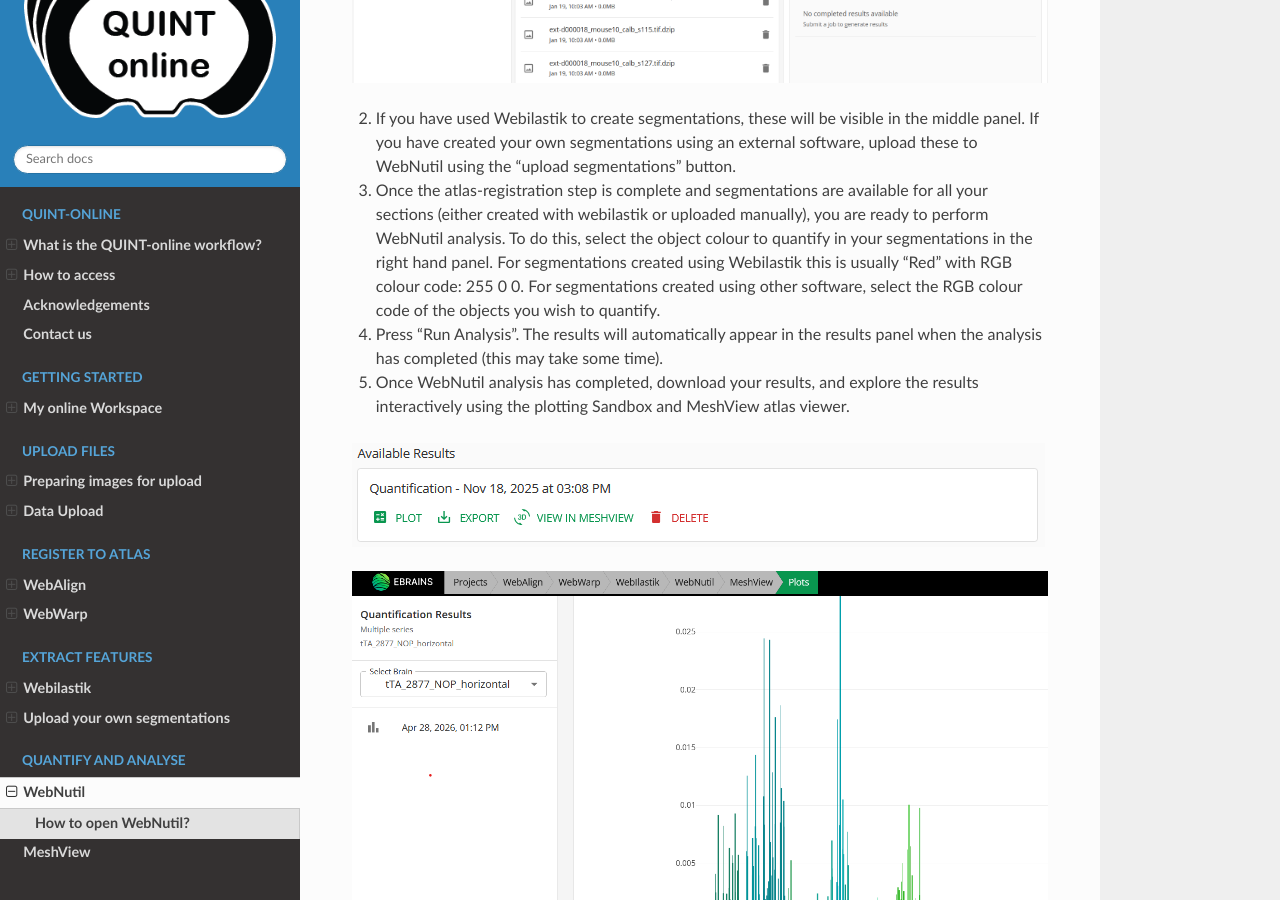
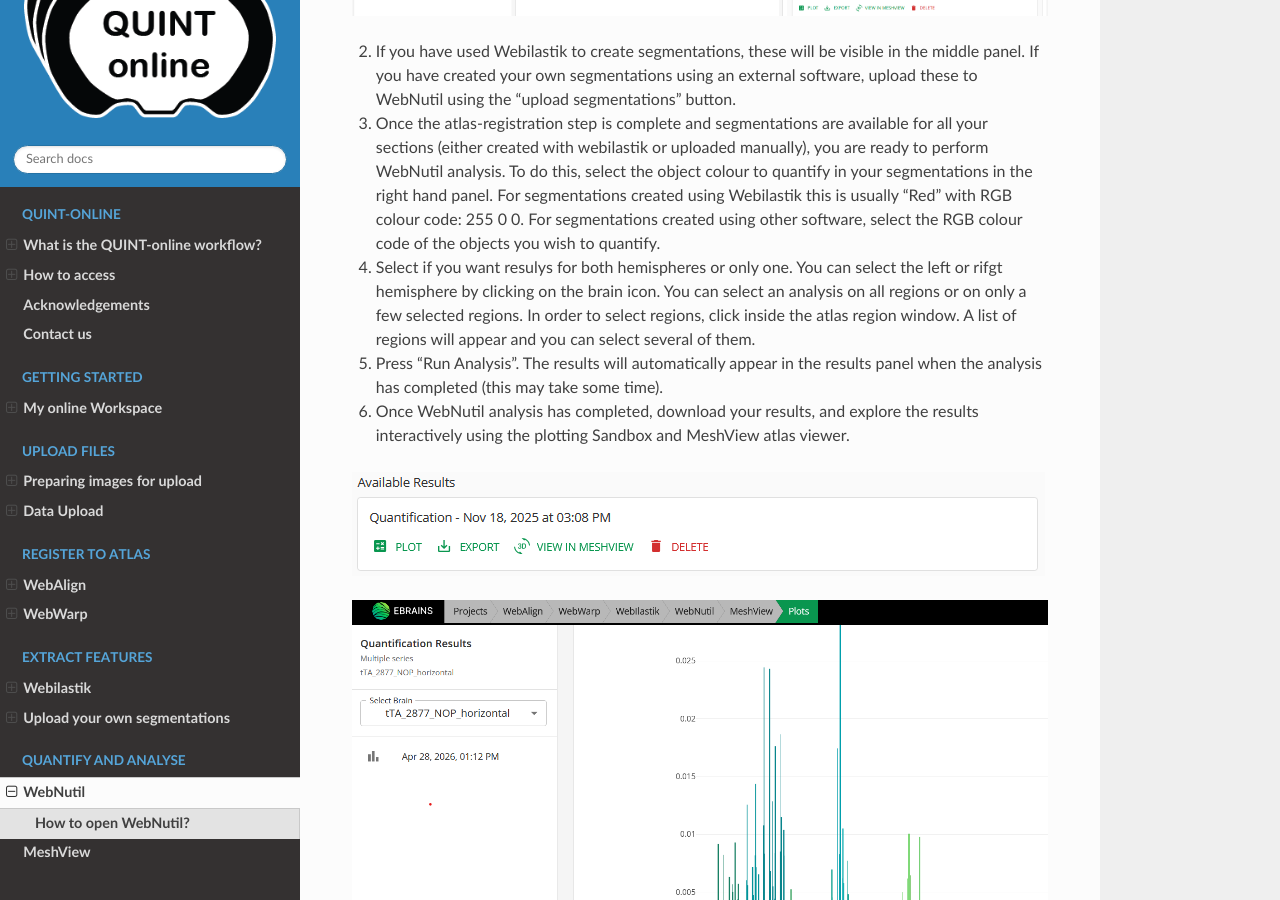
Before and after one commit to Neural-Systems-at-UIO/QUINT_webtools, a Sphinx documentation site: the page built from docs/NutilWeb.rst, in a window 1280 px wide and 900 px high, scrolled down 812 px. Built offline with Sphinx 7.4.7 and the Read the Docs theme 3.1.0, drawn with Linux system fonts in a browser that asks for light colours.

Commit message:
Update NutilWeb.rst

```diff
--- a/docs/NutilWeb.rst
+++ b/docs/NutilWeb.rst
@@ -11,13 +11,17 @@
 
 1. Navigate to WebNutil using the button in your project or using the WebNutil tab at the top of the screen.
 
-.. image:: images/WebNutil.png
+.. image:: images/WebNutil_Aug_26.png
 
 2. If you have used Webilastik to create segmentations, these will be visible in the middle panel. If you have created your own segmentations using an external software, upload these to WebNutil using the "upload segmentations" button.
 
 3. Once the atlas-registration step is complete and segmentations are available for all your sections (either created with webilastik or uploaded manually), you are ready to perform WebNutil analysis. To do this, select the object colour to quantify in your segmentations in the right hand panel. For segmentations created using Webilastik this is usually "Red" with RGB colour code: 255 0 0. For segmentations created using other software, select the RGB colour code of the objects you wish to quantify.
-4. Press "Run Analysis". The results will automatically appear in the results panel when the analysis has completed (this may take some time).
-5. Once WebNutil analysis has completed, download your results, and explore the results interactively using the plotting Sandbox and MeshView atlas viewer.
+
+4. Select if you want resulys for both hemispheres or only one. You can select the left or rifgt hemisphere by clicking on the brain icon. You can select an analysis on all regions or on only a few selected regions. In order to select regions, click inside the atlas region window. A list of regions will appear and you can select several of them.
+
+5. Press "Run Analysis". The results will automatically appear in the results panel when the analysis has completed (this may take some time).
+
+6. Once WebNutil analysis has completed, download your results, and explore the results interactively using the plotting Sandbox and MeshView atlas viewer.
 
 .. image:: images/Available_results.png
 
```
